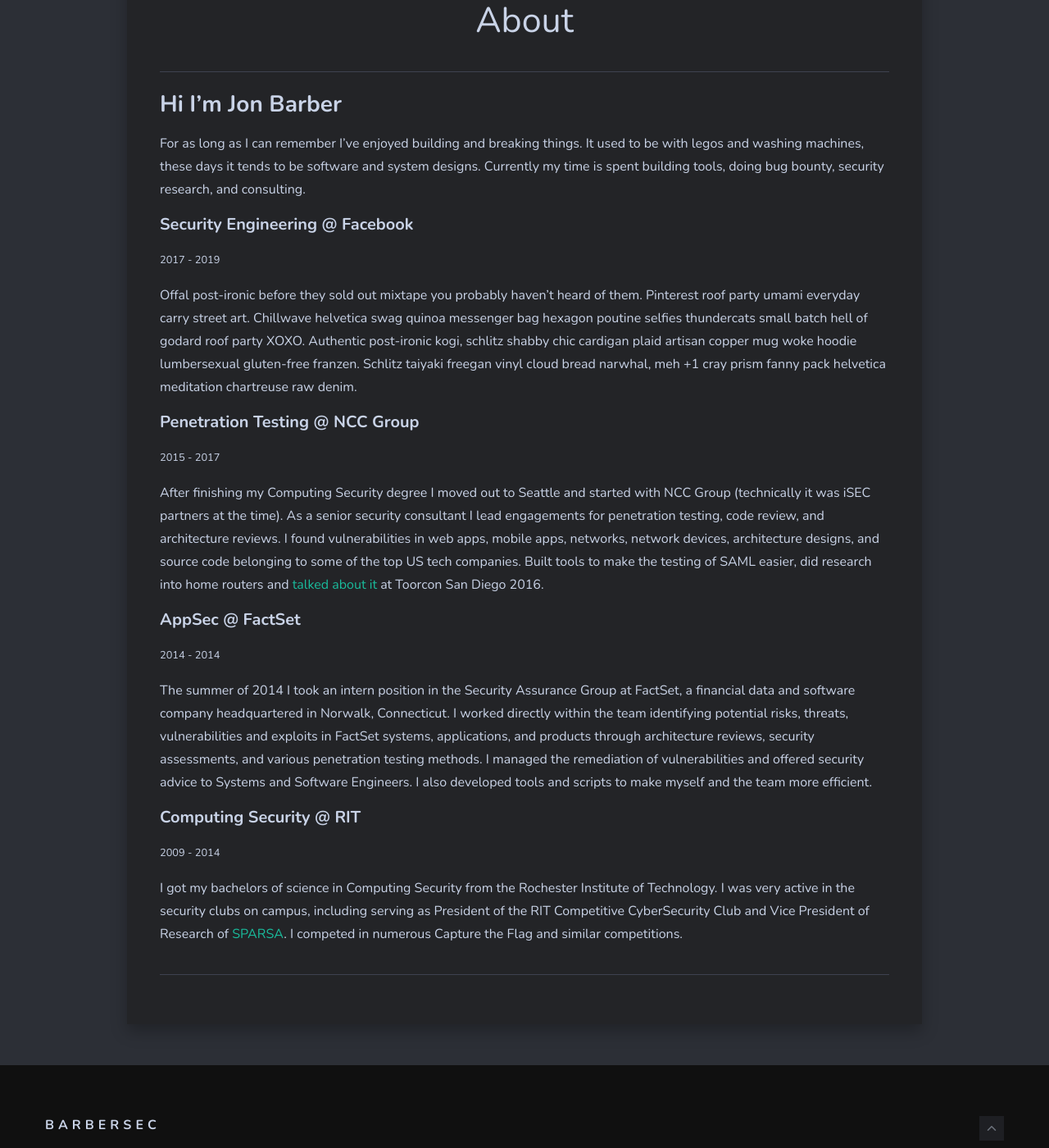
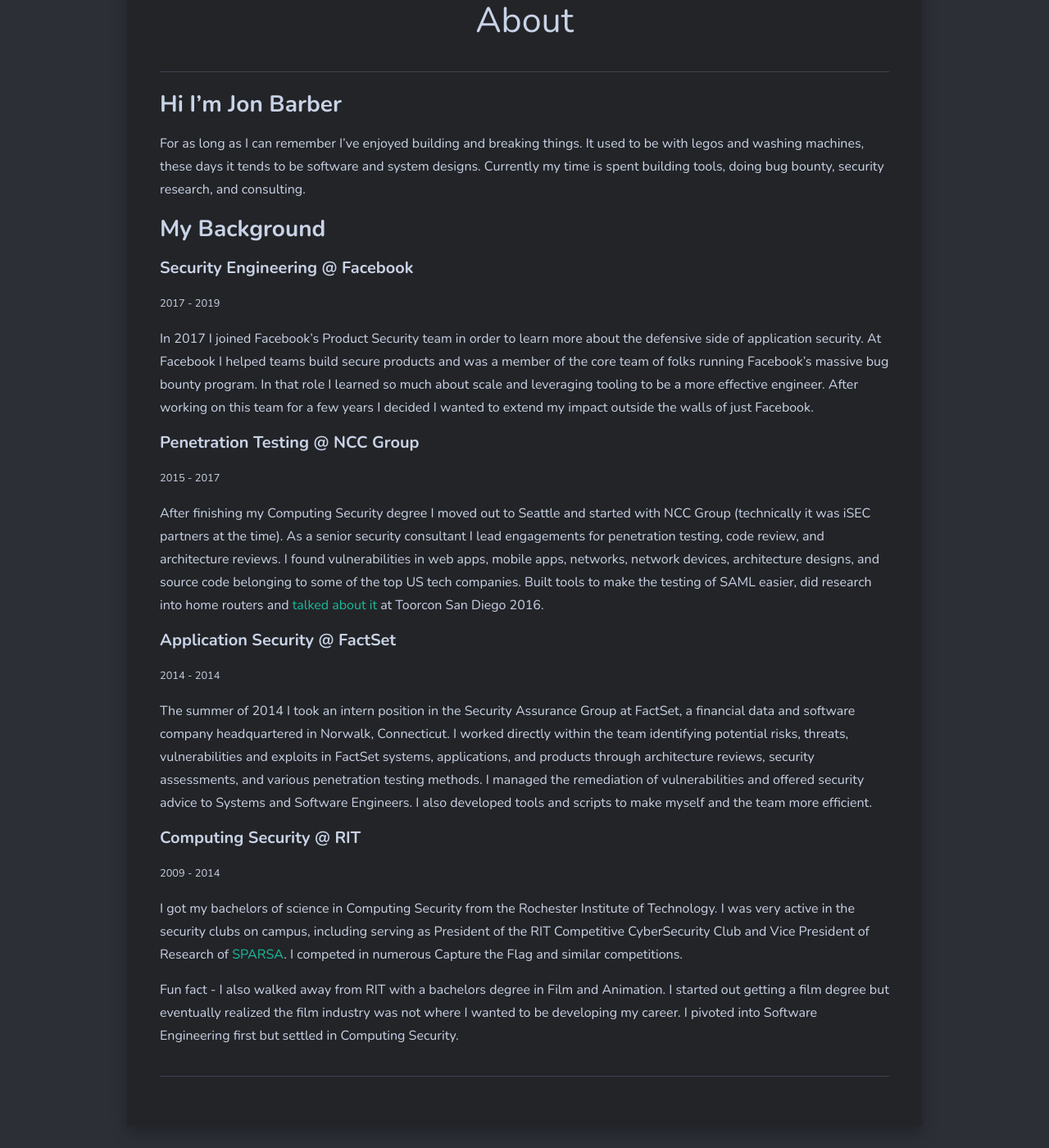
Before and after one commit to BonJarber/bonjarber.github.io, a Jekyll site: the page built from _pages/about.md, in a window 1280 px wide and 1400 px high, scrolled down 761 px. Shown: the whole window at 82% size. Built offline with Jekyll 4.4.1, drawn with Linux system fonts in a browser that asks for light colours; nearby versions of some CDN libraries.

Commit message:
Wording tweaks, picture update

```diff
--- a/_layouts/post.html
+++ b/_layouts/post.html
@@ -17,7 +17,7 @@
 			<div class="post-content">
 
 				<div class="post-head">
-					{% if page.tags.size >= 1 %}
+					{% if page.tags.size >= 1 and page.title != "B A R B E R S E C  begins" %}
 					<div class="post-tag">
 						{% for tag in page.tags %}
 						<a href="{{ site.baseurl }}/tags#{{tag}}" class="tag">{{ tag }}</a>
--- a/_pages/about.md
+++ b/_pages/about.md
@@ -10,10 +10,18 @@
 For as long as I can remember I've enjoyed building and breaking things. It used to be with legos and washing machines, these days it tends to be software and system designs. Currently my time is spent building tools, doing bug bounty, security research, and consulting.
 
 
+## My Background
+
 #### Security Engineering @ Facebook
 <small>2017 - 2019</small>
 
-Offal post-ironic before they sold out mixtape you probably haven't heard of them. Pinterest roof party umami everyday carry street art. Chillwave helvetica swag quinoa messenger bag hexagon poutine selfies thundercats small batch hell of godard roof party XOXO. Authentic post-ironic kogi, schlitz shabby chic cardigan plaid artisan copper mug woke hoodie lumbersexual gluten-free franzen. Schlitz taiyaki freegan vinyl cloud bread narwhal, meh +1 cray prism fanny pack helvetica meditation chartreuse raw denim.
+In 2017 I joined Facebook's Product Security team in order to learn more about
+the defensive side of application security. At Facebook I helped teams build
+secure products and was a member of the core team of folks running Facebook's
+massive bug bounty program. In that role I learned so much about scale and
+leveraging tooling to be a more effective engineer. After working on this team
+for a few years I decided I wanted to extend my impact outside the walls of just
+Facebook.
 
 
 #### Penetration Testing @ NCC Group
@@ -22,7 +30,7 @@
 After finishing my Computing Security degree I moved out to Seattle and started with NCC Group (technically it was iSEC partners at the time). As a senior security consultant I lead engagements for penetration testing, code review, and architecture reviews. I found vulnerabilities in web apps, mobile apps, networks, network devices, architecture designs, and source code belonging to some of the top US tech companies. Built tools to make the testing of SAML easier, did research into home routers and <a href="https://infocondb.org/con/toorcon/toorcon-san-diego-18/the-wireless-elephant-in-the-living-room">talked about it</a> at Toorcon San Diego 2016.
 
 
-#### AppSec @ FactSet
+#### Application Security @ FactSet
 <small>2014 - 2014</small>
 
 The summer of 2014 I took an intern position in the Security Assurance Group at FactSet, a financial data and software company headquartered in Norwalk, Connecticut. I worked directly within the team identifying potential risks, threats, vulnerabilities and exploits in FactSet systems, applications, and products through architecture reviews, security assessments, and various penetration testing methods. I managed the remediation of vulnerabilities and offered security advice to Systems and Software Engineers. I also developed tools and scripts to make myself and the team more efficient.
@@ -32,3 +40,8 @@
 <small>2009 - 2014</small>
 
 I got my bachelors of science in Computing Security from the Rochester Institute of Technology. I was very active in the security clubs on campus, including serving as President of the RIT Competitive CyberSecurity Club and Vice President of Research of <a href="https://ritpedia.rit.edu/Security_Practices_and_Research_Student_Association">SPARSA</a>. I competed in numerous Capture the Flag and similar competitions.
+
+Fun fact - I also walked away from RIT with a bachelors degree in Film and
+Animation. I started out getting a film degree but eventually realized the film
+industry was not where I wanted to be developing my career. I pivoted into
+Software Engineering first but settled in Computing Security.
```
Also changed, not shown: other parts of _pages/about.md (+1 -1 lines), _pages/services.md (+2 -2 lines), _posts/2019-10-04-barbersec-begins.markdown (+4 -3 lines), img/01.jpg (added).
